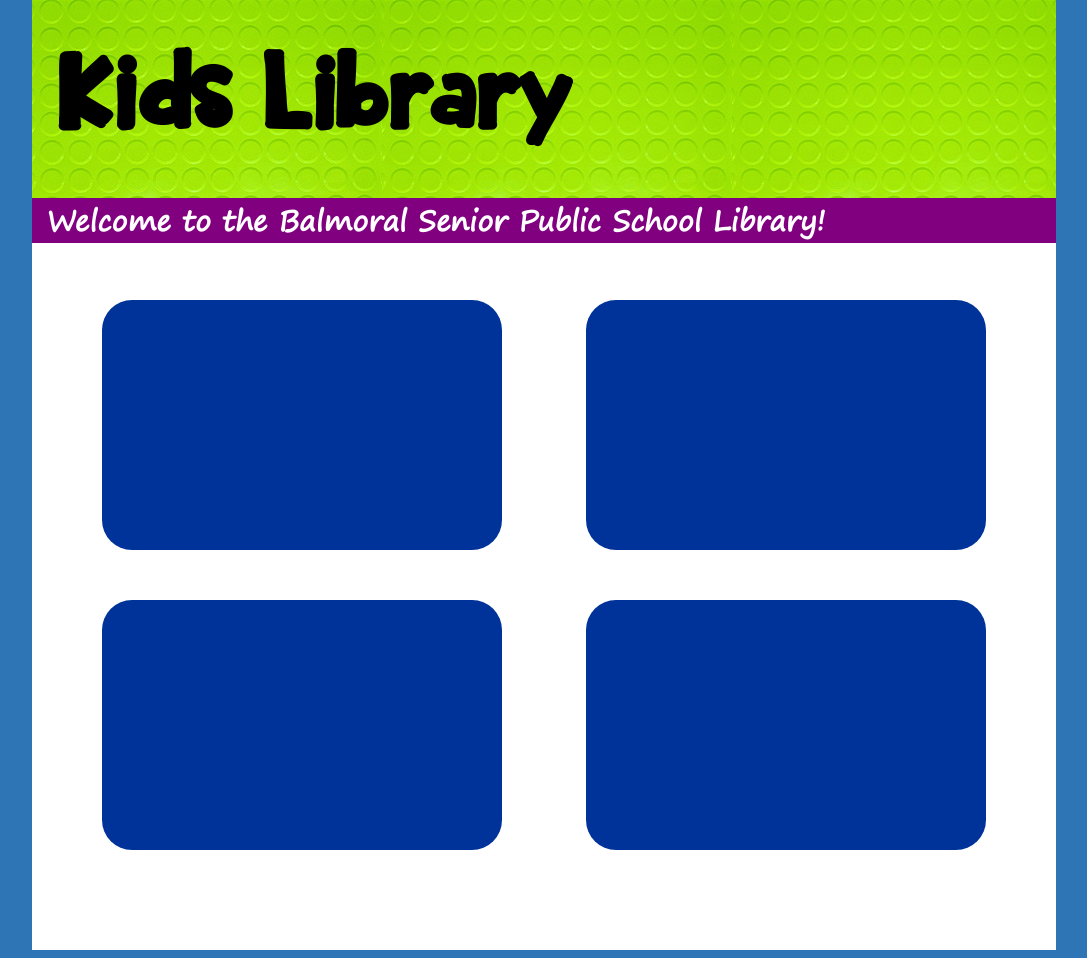
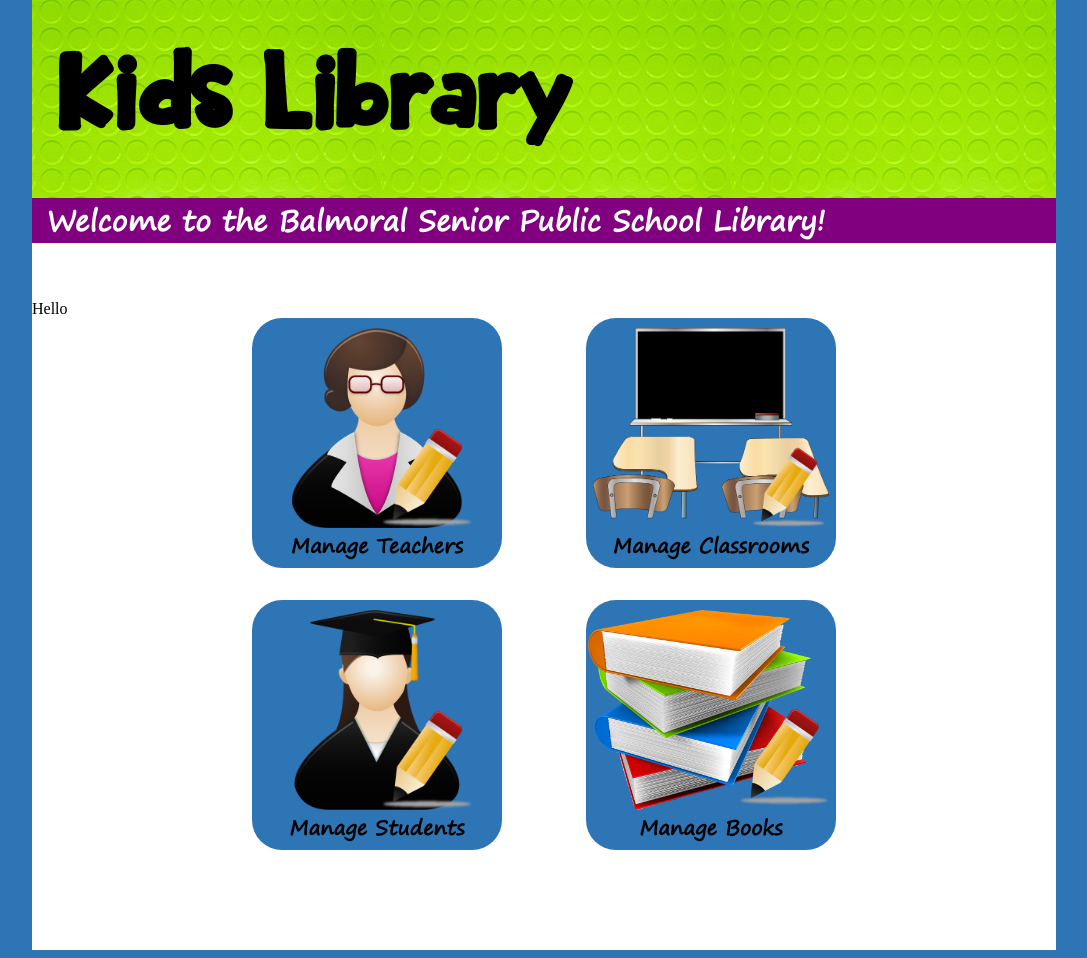
Before and after one commit to mojoopop/LibraryPerfect, a PHP site: page /libraryManagement.php in a window 1280 px wide. Shown: the whole page, without its empty margins (96-1183 px from the left). Run offline with PHP 8.4, Linux system fonts and the light colour scheme.

Commit message:
Choosers added with listeners
-Icons for choosers added
- externalized javascript file for library management created

```diff
--- a/libraryManagement.php
+++ b/libraryManagement.php
@@ -1,11 +1,12 @@
 <!DOCTYPE html PUBLIC "-//W3C//DTD XHTML 1.0 Transitional//EN" "http://www.w3.org/TR/xhtml1/DTD/xhtml1-transitional.dtd">
 <html xmlns="http://www.w3.org/1999/xhtml">
 <head>
-<meta http-equiv="Content-Type" content="text/html; charset=UTF-8" />
+<meta http-equiv="Content-Type" content="text/html; charset=utf-8" />
 <title>Library Management</title>
-<link rel="stylesheet" type="text/css" href="style.css">
+<link rel="stylesheet" type="text/css" href="style.css" />
 <script src="SpryAssets/SpryDOMUtils.js" type="text/javascript"></script>
 <script src="index.js" type="text/javascript"></script>
+<script src="libraryManagement.js" type="text/javascript"></script>
 </head>
 
 <body style=" background-color:#2E75B6; background-repeat:no-repeat;">
@@ -16,10 +17,28 @@
   <h1 id="welcomeMsgContainer">
     <p id="welcomeMsg">Library Management!</p>
   </h1>
-  <div id="manageTeachersChooser" class="chooserBox"></div>
-  <div id="manageClassroomsChooser" class="chooserBox"></div>
-  <div id="manageStudentsChooser" class="chooserBox"></div>
-  <div id="manageBooksChooser" class="chooserBox"></div>
+  <div id="contentContainer" style="position:absolute; top:100px;width:100%;">Hello
+
+
+  <div id="manageTeachersChooser" class="chooserBox"><img id="managerIcons" src="images/managerIcons/teacherManager.png" height="200px"/>
+    <h1 id="managerIconTitle">Manage Teachers</h1>
+  </div>
+
+  <div id="manageStudentsChooser" class="chooserBox"><img id="managerIcons" src="images/managerIcons/manageStudentsIcon.png" height="200px"/>
+    <h1 id="managerIconTitle">Manage Students</h1>
+  </div>
+
+  <div id="manageClassroomsChooser" class="chooserBox"><img id="managerIcons" src="images/managerIcons/manageClassroomIcon.png" height="200px"/>
+    <h1 id="managerIconTitle">Manage Classrooms</h1>
+  </div>
+
+  <div id="manageBooksChooser" class="chooserBox"><img id="managerIcons" src="images/managerIcons/bookManagerIcon.png" height="200px"/>
+    <h1 id="managerIconTitle">Manage Books</h1>
+  </div>
+
+  </div>
+
+
 </div>
 </body>
 </html>
--- a/style.css
+++ b/style.css
@@ -92,32 +92,43 @@
 }
 #manageTeachersChooser {
 	position: absolute;
-	top: 100px;
-	left: 70px;
-}
-#manageTeachersChooser {
-	position: absolute;
-	top: 100px;
-	left: 70px;
+
+	left: 220px;
 }
 #manageClassroomsChooser {
 	position: absolute;
-	top: 100px;
-	right: 70px;
+
+	right: 220px;
 }
 #manageStudentsChooser {
 	position: absolute;
-	top: 400px;
-	left: 70px;
+	top: 300px;
+	left: 220px;
 }
 #manageBooksChooser {
 	position: absolute;
-	top: 400px;
-	right: 70px;
+	top: 300px;
+	right: 220px;
+	display:inline;
 }
 .chooserBox {
-	background-color: #039;
-	width: 400px;
+	background-color: #2E75B6;
+	width: 250px;
 	height: 250px;
 	border-radius: 30px;
+	text-align: center;
+
 }
+#managerIcons {
+	margin-top: 10px;
+}
+#managerIconTitle {
+	font-weight: bold;
+	margin-top: 0px;
+	font-family: SegoePrint;
+	font-size: 20px;
+}
+#linkManagerStyle {
+	text-decoration: none;
+	color: inherit;
+}
```
Also changed, not shown: libraryManagement.js (added, +62 -0 lines), images/managerIcons/bookManagerIcon.png (added), images/managerIcons/manageClassroomIcon.png (added), images/managerIcons/manageStudentsIcon.png (added), images/managerIcons/teacherManager.png (added).
